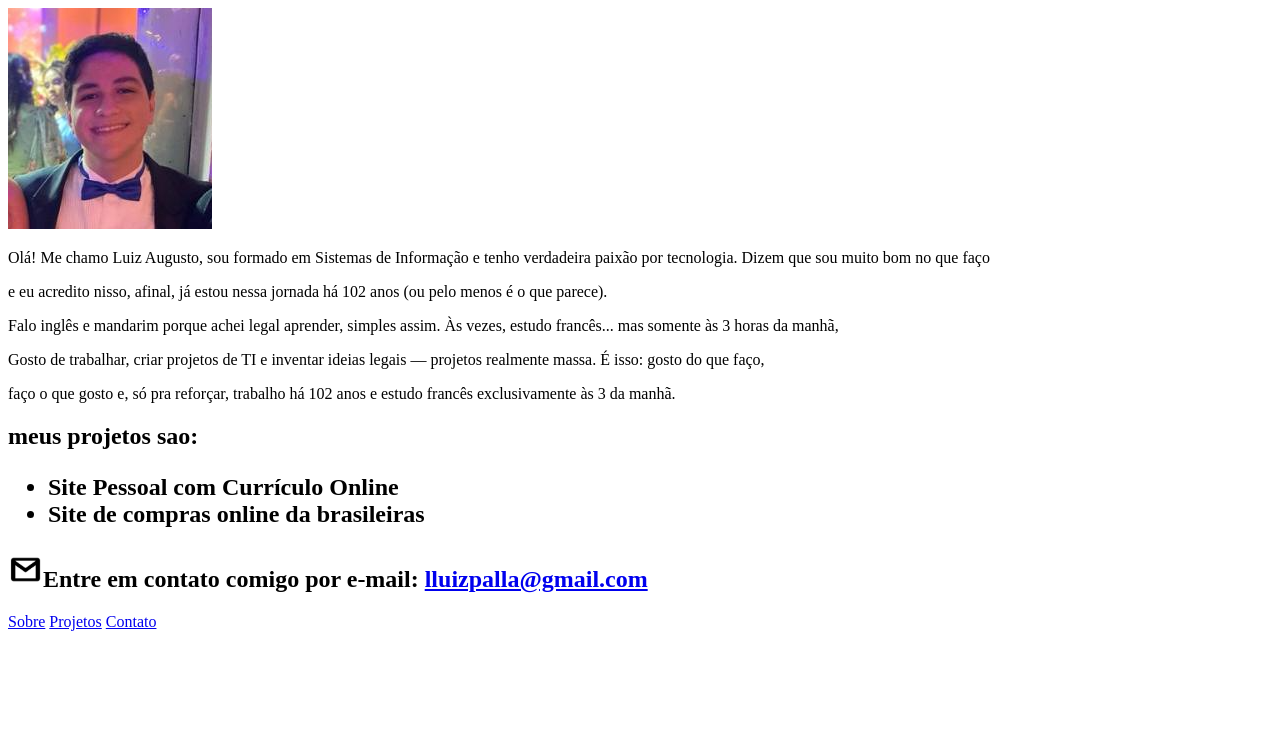
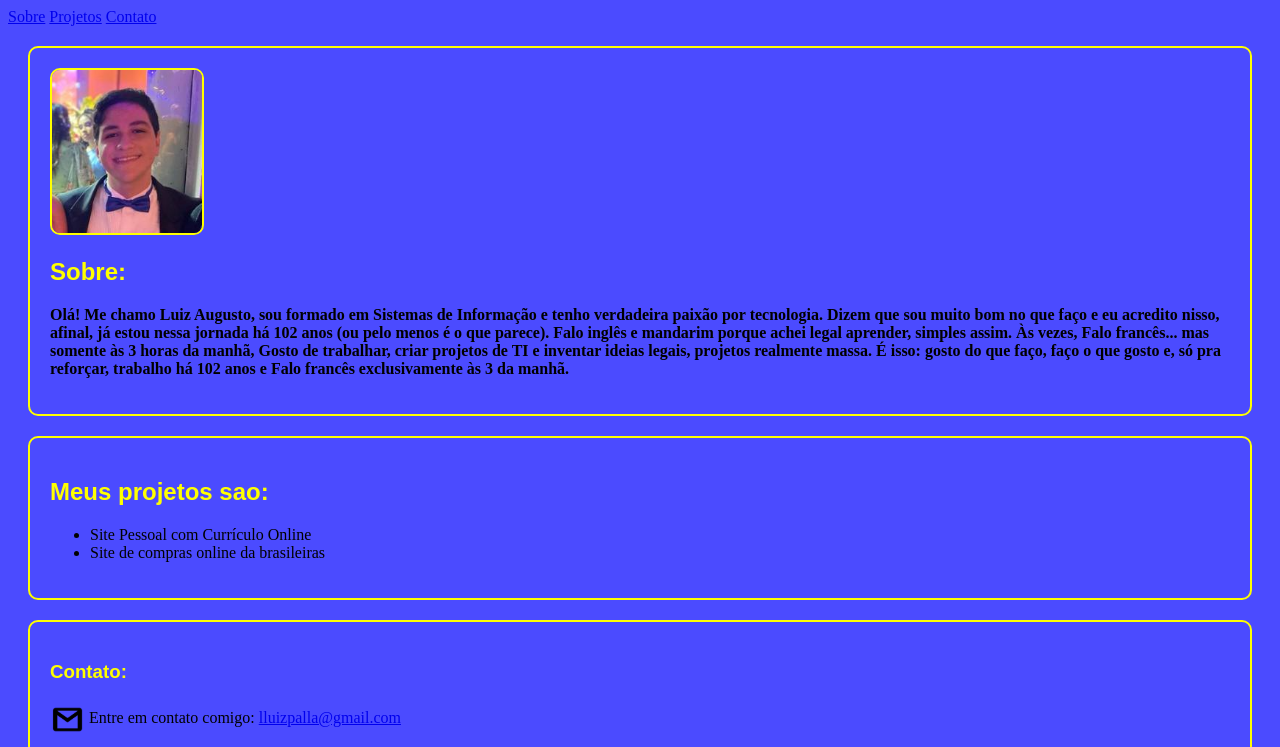
Before and after one commit to Gutotinh0/Prog_internet, a plain HTML site: page Projetos/Desafio 01 - html e css básico/P1 - Portfólio Pessoal Estático/index.html in a window 1280 px wide. Shown: the top 747 px of the page. Drawn offline with Linux system fonts and the light colour scheme; a web font is replaced by a local one.

Commit message:
Corrige bugs e adiciona nova funcionalidade X

```diff
--- a/Projetos/Desafio 01 - html e css básico/P1 - Portfólio Pessoal Estático/css/tag.css
+++ b/Projetos/Desafio 01 - html e css básico/P1 - Portfólio Pessoal Estático/css/tag.css
@@ -1,4 +1,61 @@
+@import url('https://fonts.googleapis.com/css2?family=Cherry+Bomb+One&display=swap');
+
+
+body {
+    background-color: rgb(75, 75, 255);
+}
+
+nav:hover {
+    background-color: rgb(255, 239, 17);
+    color: white;
+    width: 150px;
+    height: 20px;
+}
+
+section img {
+    border-radius: 10px;
+    border: 2px solid yellow;
+    width: 150px
+}
+
+p img {
+    border: none;
+}
+
+section {
+  padding: 20px;
+  margin: 20px;
+  border: 2px solid yellow;
+  border-radius: 10px;
+}
+
+h1 {
+    color: yellow;
+    font-family: Cherry Bomb One, sans-serif;
+}
+
+p b {
+    background-color: none;
+    width: 400px;
+    height: 115px;
+}
+
+h2 {
+    color: yellow;
+    font-family: Cherry Bomb One, sans-serif;
+}
+
+h3 {
+    color: yellow;
+    font-family: Cherry Bomb One, sans-serif;
+}
+
 .gmail img {
     width: 35px;
     height: 35px;
 }
+
+section a:hover {
+    color: gold
+
+}
--- a/Projetos/Desafio 01 - html e css básico/P1 - Portfólio Pessoal Estático/index.html
+++ b/Projetos/Desafio 01 - html e css básico/P1 - Portfólio Pessoal Estático/index.html
@@ -7,30 +7,47 @@
     <title>Document</title>
 </head>
 <body>
-    <section id="#sobre">
+    <header>
+ <nav>
+  <a href="#sobre">Sobre</a>
+  <a href="#projetos">Projetos</a>
+  <a href="#contato">Contato</a>
+</nav>
+</header>
+
+<section id="sobre">
         <img src="./img/Screenshot_6.png" alt="foto">
- <p>Olá! Me chamo Luiz Augusto, sou formado em Sistemas de Informação e tenho verdadeira paixão por tecnologia. Dizem que sou muito bom no que faço </p>
- <p>e eu acredito nisso, afinal, já estou nessa jornada há 102 anos (ou pelo menos é o que parece).</p>
- <p>Falo inglês e mandarim porque achei legal aprender, simples assim. Às vezes, estudo francês... mas somente às 3 horas da manhã, </p>
- <p>Gosto de trabalhar, criar projetos de TI e inventar ideias legais — projetos realmente massa. É isso: gosto do que faço, </p>
- <p>faço o que gosto e, só pra reforçar, trabalho há 102 anos e estudo francês exclusivamente às 3 da manhã.</p>
-    </section>
-    <section id="#projetos">
-    <h2>meus projetos sao:
+    <h1>Sobre:</h1>
+    <p> <b>Olá! Me chamo Luiz Augusto, sou formado em Sistemas de Informação e tenho verdadeira paixão por tecnologia. Dizem que sou muito bom no que faço
+    e eu acredito nisso, afinal, já estou nessa jornada há 102 anos (ou pelo menos é o que parece).
+    Falo inglês e mandarim porque achei legal aprender, simples assim. Às vezes, Falo francês... mas somente às 3 horas da manhã,
+    Gosto de trabalhar, criar projetos de TI e inventar ideias legais, projetos realmente massa. É isso: gosto do que faço,
+    faço o que gosto e, só pra reforçar, trabalho há 102 anos e Falo francês exclusivamente às 3 da manhã.</b></p>
+</section>
+
+<section id="projetos">
+    <h2>Meus projetos sao:</h2>
         <ul>
         <li>Site Pessoal com Currículo Online </li>
         <li>Site de compras online da brasileiras </li>
         </ul>
-    </h2>
-    </section>
-    <section id="#contato">
-        <h2><div class="gmail"><img src="./img/Gmail-PNG-Transparent-Image.png" alt="gmail">Entre em contato comigo por e-mail: <a href="https://mail.google.com/mail/u/1/#inbox?compose=CllgCJTKXCcLTwQFSMHTzbSpzJMqKSqzxnljGkQkjWbVZNpCmdPhxCNZfHDbXVfkKlBgHkZnVcL" target="_blank">lluizpalla@gmail.com</a></h2>
-    </section>
+</section>
 
-    <nav>
-  <a href="#sobre">Sobre</a>
-  <a href="#projetos">Projetos</a>
-  <a href="#contato">Contato</a>
-</nav>
+<section id="contato">
+     <h3>Contato:</h3>
+     <div class="gmail">
+     <p>
+      <img src="./img/Gmail-PNG-Transparent-Image.png" alt="gmail" width="20" style="vertical-align: middle;">
+      Entre em contato comigo:
+      <a href="mailto:lluizpalla@gmail.com">lluizpalla@gmail.com</a>
+     </p>
+     <p>
+    <img src="./img/GitHub_Invertocat_Logo.svg.png" alt="github" width="20" style="vertical-align: middle;">
+      <a href="https://github.com/Gutotinh0" target="_blank">Github</a>
+     </p>
+
+     </div>
+</section>
+
 </body>
 </html>
```
Also changed, not shown: Projetos/Desafio 01 - html e css básico/P1 - Portfólio Pessoal Estático/img/GitHub_Invertocat_Logo.svg.png (added).
